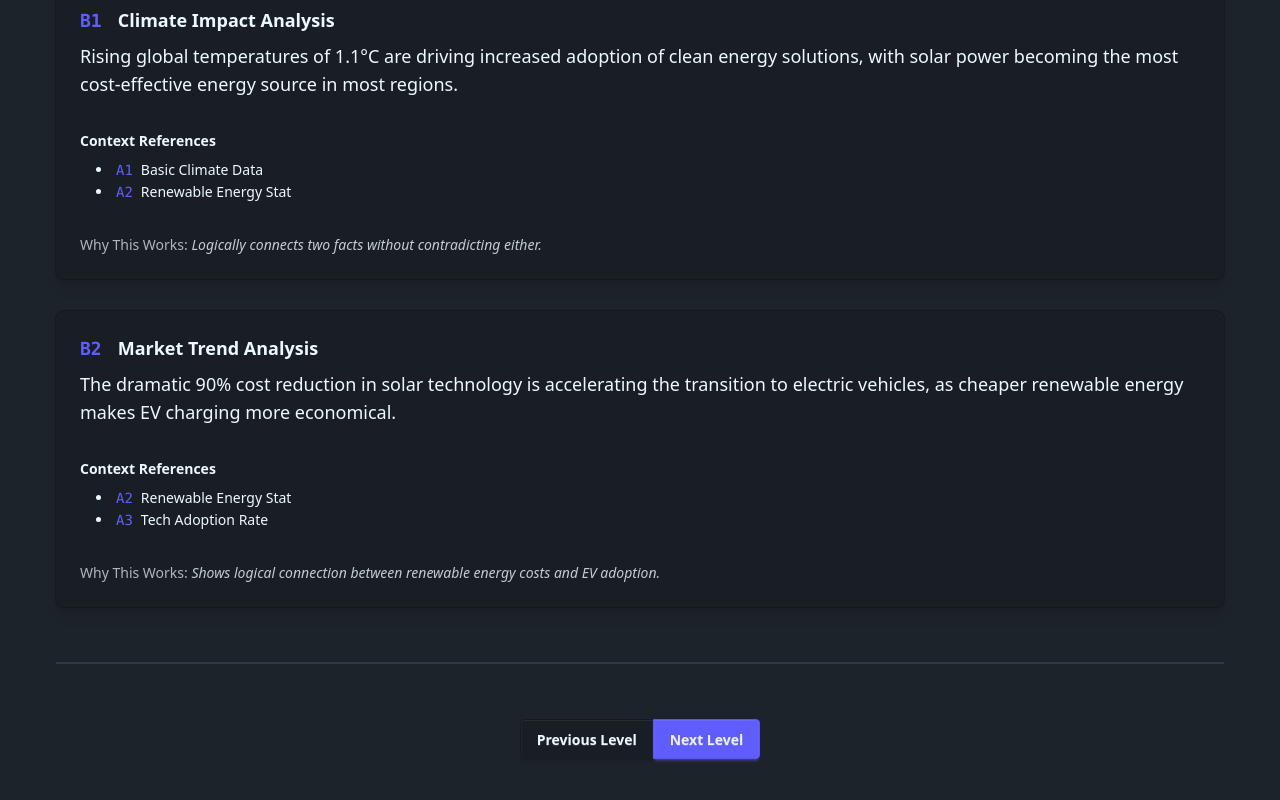
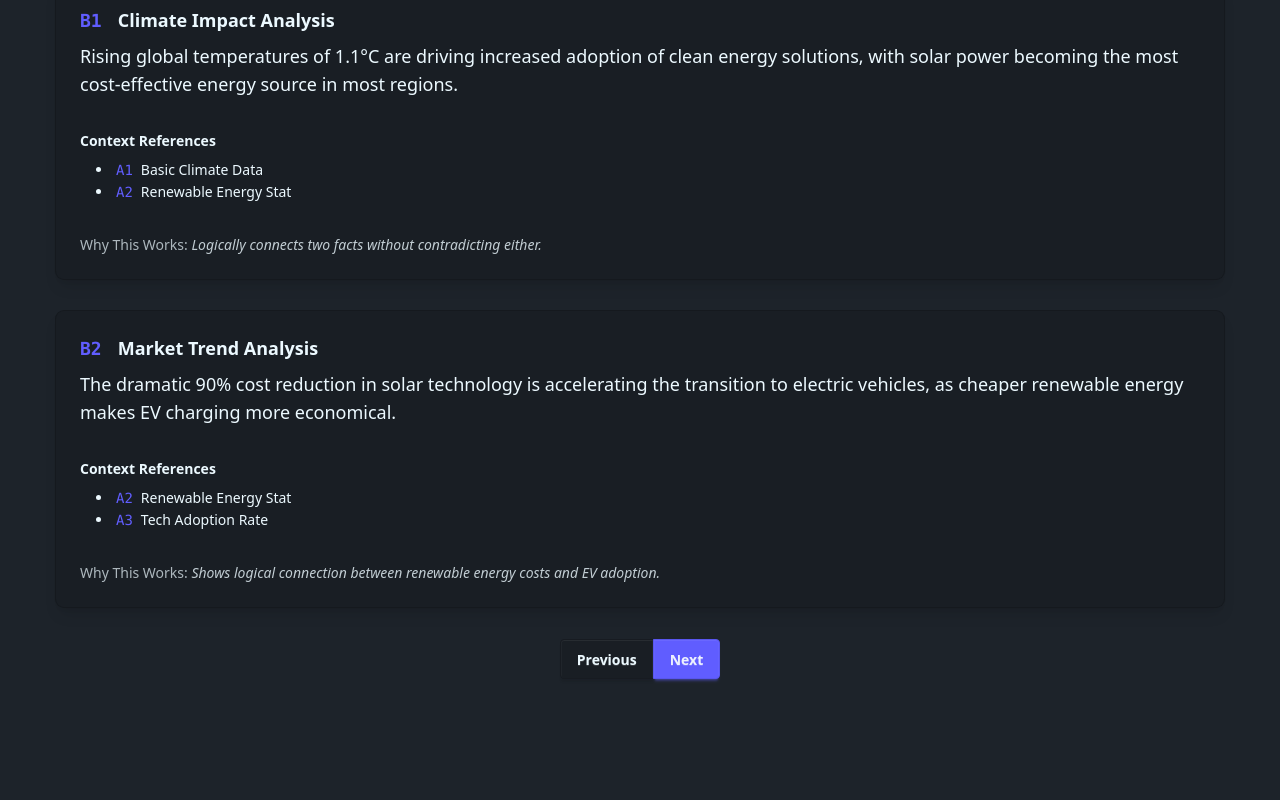
Before and after one commit to crdbl/crdbl, a React (Vite) app in the folder apps/web/: page /demo/provenance/b in a window 1280 px wide. Shown: the part 338-1138 px from the top of the page. After the commit the page ends 1073 px from the top, so only its background shows below. Built offline with nearby package versions, Linux system fonts and the light colour scheme.

Commit message:
style(web): simplify button text in DemoLevel component

```diff
--- a/apps/web/src/components/DemoLevel.tsx
+++ b/apps/web/src/components/DemoLevel.tsx
@@ -54,19 +54,17 @@ export function DemoLevel({
 
       <div className="flex flex-col gap-8">{children}</div>
 
-      <div className="divider"></div>
-
       <div className="flex justify-between items-center">
         <div className="flex-1"></div>
         <div className="join">
           {prevPath && (
             <Link to={prevPath} className="join-item btn">
-              Previous Level
+              Previous
             </Link>
           )}
           {nextPath && (
             <Link to={nextPath} className="join-item btn btn-primary">
-              Next Level
+              Next
             </Link>
           )}
         </div>
```
